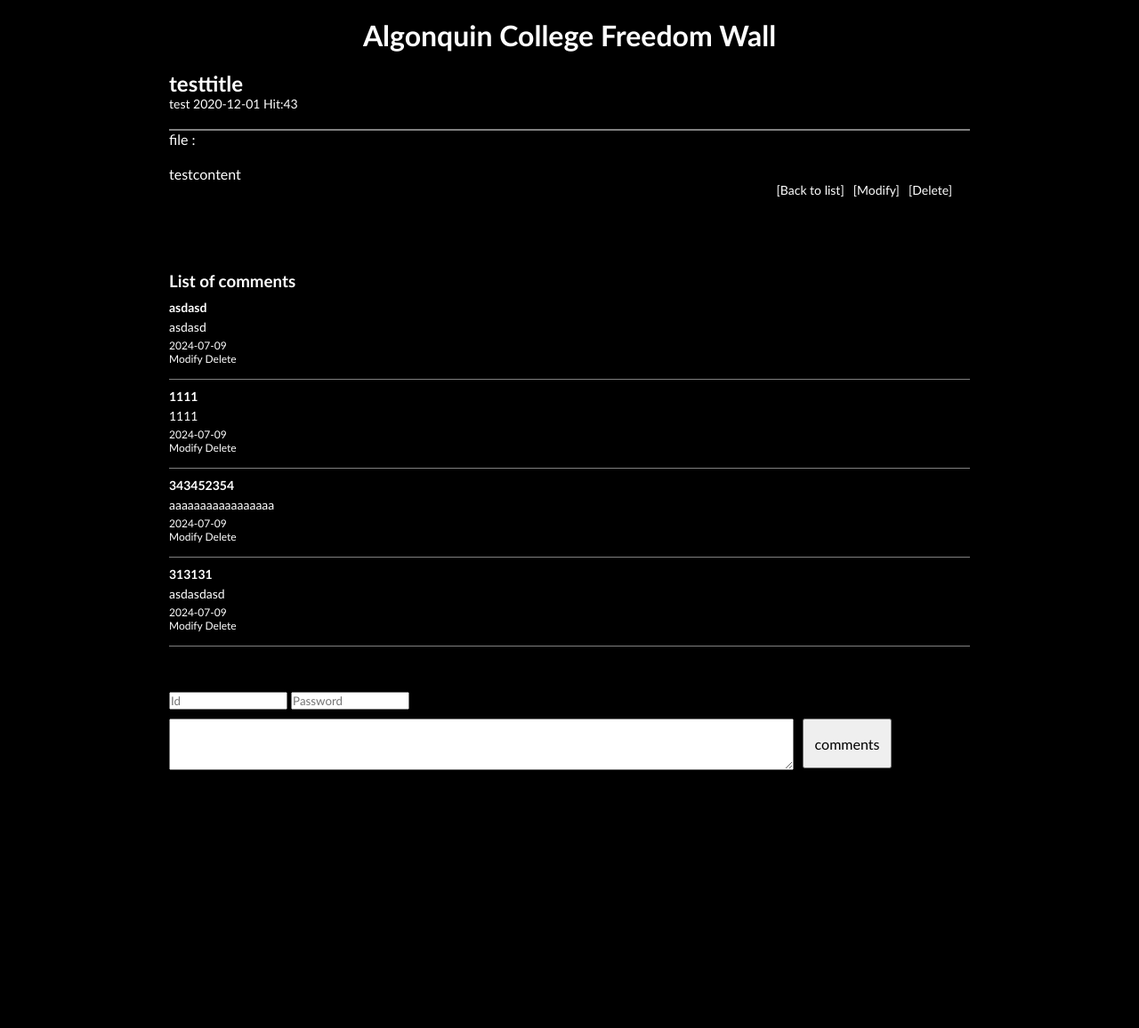
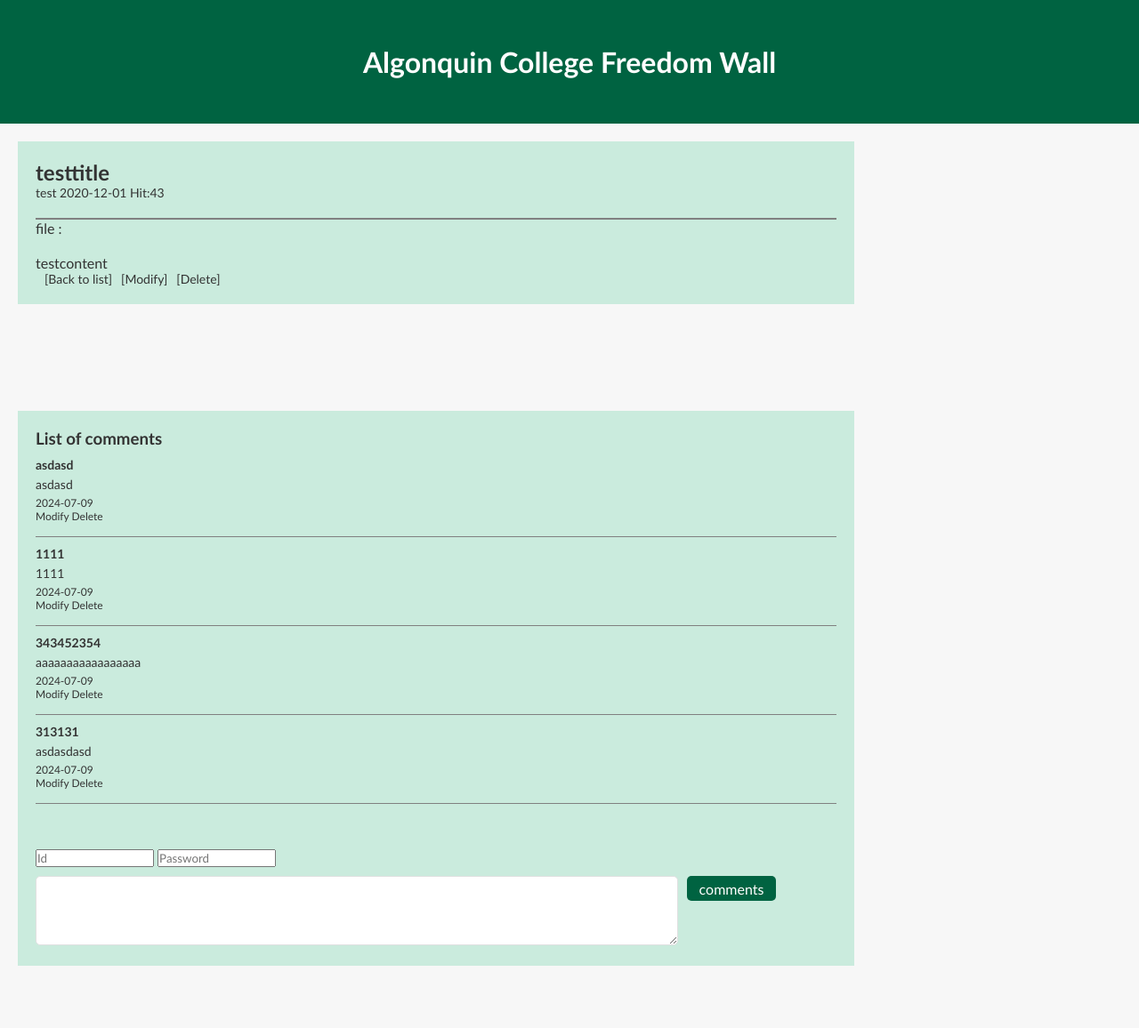
Before and after one commit to AC-Freedom-Wall/acfw-dev, a PHP site: page /page/board/read.php?idx=1 in a window 1280 px wide. Shown: the whole page at 89% size. Before the commit the page ends 866 px from the top, so only its background shows below. Run offline with PHP 8.4, Linux system fonts and the light colour scheme; data comes from the database, SQL or seed files in the repository.

Commit message:
Update style.css

```diff
--- a/css/style.css
+++ b/css/style.css
@@ -7,32 +7,59 @@
 	font-family: "Trebuchet MS", sans-serif;
 }
 
-/* header */
+
 body {
 	display: flex;
 	flex-direction: column;
 	min-height: 100vh;
 	margin: 0;
-	background-color: black;
+
+	background-color: rgb(247, 247, 247);
+	color: rgb(51, 51, 51);
 }
-header, footer {
-	background-color: black;
+
+/* header */
+header {
+    background-color: rgb(0, 99, 65);
+    color: white;
+    padding: 50px 0;
+    text-align: center;
+    width: 100%;
+}
+
+footer {
 	padding: 20px;
+    background-color: rgb(0, 99, 65);
+    color: white;
     text-align: center;
+    width: 100%;
 }
 .container {
 	display: flex;
 	flex: 1;
+
+	flex-direction: row;
+	justify-content: center;
+	padding-top: 60px; /* To avoid header overlap */
 }
 .content {
 	flex: 3;
 	padding: 20px;
+
+	background-color: rgb(247, 247, 247);
+	border: 1px solid rgb(224, 224, 224);
+	border-radius: 10px;
+	margin-right: 20px;
 }
 .right-menu {
 	flex: 1;
 	padding: 20px;
-	background-color: #f9f9f9;
+
+	background-color: rgb(247, 247, 247);
+	border: 1px solid rgb(224, 224, 224);
+	border-radius: 10px;
 }
+
 .login-form {
 	display: flex;
 	flex-direction: column;
@@ -41,14 +68,36 @@ header, footer {
 	margin-bottom: 10px;
 	padding: 10px;
 	font-size: 16px;
+	border: 1px solid rgb(224, 224, 224);
+	border-radius: 5px;
+}
+
+.login-form button {
+	padding: 10px;
+	font-size: 16px;
+	background-color: rgb(0, 99, 65);
+	color: white;
+	border: none;
+	border-radius: 5px;
+	cursor: pointer;
+}
+
+.login-form button:hover {
+	background-color: rgb(51, 51, 51);
 }
 
 
 
 a {
 	text-decoration: none;
-	color:#333;
+
+	color: rgb(0, 99, 65);
 }
+
+a:hover {
+	color: rgb(51, 51, 51);
+}
+
 ul li {
 	list-style:none;
 }
@@ -66,21 +115,37 @@ ul li {
 	width: 900px;
 	position: relative;
 }
+
+#board_read {
+	margin: 20px;
+	padding: 20px;
+	background-color: rgb(202, 235, 221);
+}
+
+.reply_view {
+	margin: 20px;
+	padding: 20px;
+	background-color: rgb(202, 235, 221);
+}
+
 .list-table {
 	margin-top: 40px;
 }
 .list-table thead th{
-	height:40px;
-	border-top:2px solid #09C;
-	border-bottom:1px solid #CCC;
+	height: 40px;
+	border-top: 2px solid rgb(0, 99, 65);
+	border-bottom: 1px solid rgb(204, 204, 204);
 	font-weight: bold;
 	font-size: 17px;
+	color: rgb(51, 51, 51);
 }
 .list-table tbody td{
-	text-align:center;
-	padding:10px 0;
-	border-bottom:1px solid	 #CCC; height:20px;
-	font-size: 14px
+	text-align: center;
+	padding: 10px 0;
+	border-bottom: 1px solid rgb(204, 204, 204);
+	height: 20px;
+	font-size: 14px;
+	color: rgb(51, 51, 51);
 }
 #write_btn {
 	position: absolute;
@@ -184,6 +258,7 @@ ul li {
 }
 #user_info {
 	font-size:14px;
+	color: rgb(51, 51, 51);
 }
 #user_info ul li {
 	float:left;
@@ -198,10 +273,11 @@ ul li {
 }
 #bo_content {
 	margin-top:20px;
+	color: rgb(51, 51, 51);
 }
 #bo_ser {
 	font-size:14px;
-	color:#333;
+	color: rgb(51, 51, 51)
 	position: absolute;
 	right: 20px;
 }
@@ -257,6 +333,10 @@ ul li {
 #re_content {
 	width:700px;
 	height: 56px;
+
+	border: 1px solid rgb(224, 224, 224);
+	border-radius: 5px;
+	padding: 10px;
 }
 .dap_ins {
 	margin-top:50px;
@@ -264,25 +344,26 @@ ul li {
 .re_bt {
 	position: absolute;
 	width:100px;
-	height:56px;
+	height:28px;
 	font-size:16px;
 	margin-left: 10px;
+
+	background-color: rgb(0, 99, 65);
+	color: white;
+	border: none;
+	border-radius: 5px;
+	cursor: pointer;
+}
+.re_bt:hover {
+	background-color: rgb(51, 51, 51);
 }
 #foot_box {
 	height: 50px;
 }
 
-header, h2, p, h3, b, div, a{
-	color: white;
-}
-
-#not_use, #user_info, #bo_content{
-color: white;
-}
-
 .right-menu{
-	background-color: black;
-	border: 1px solid white;
+	background-color: rgb(224, 224, 224);
+	border: 1px solid rgb(224, 224, 224);
 	height: 300px;
 	border-radius: 10px;
 }
@@ -318,4 +411,22 @@ color: white;
 	text-decoration: none;
 	background-color: gray;
 	border-radius: 10px;
+
+	color: white;
+	padding: 10px;
+	display: block;
+	text-align: center;
 }
+
+#back-home a:hover {
+	background-color: rgb(66, 179, 113);
+}
+
+
+h2, p, h3, b, div, a{
+	color: rgb(51, 51, 51);
+}
+
+#not_use, #user_info, #bo_content{
+	color: rgb(51, 51, 51);
+}
```
Also changed, not shown: other parts of css/style.css (+25 -4 lines). Lines whose indentation alone changed are shown as unchanged.
